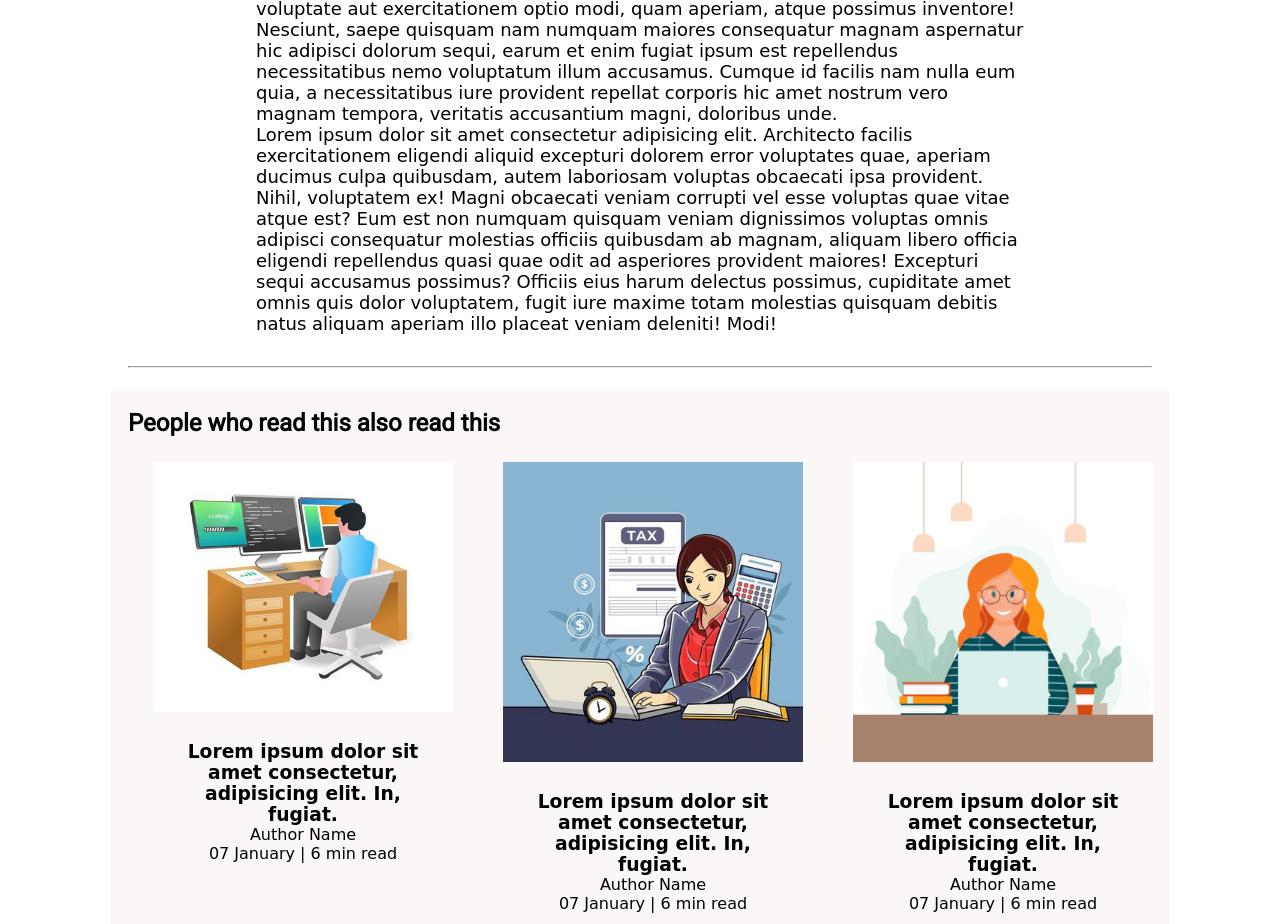
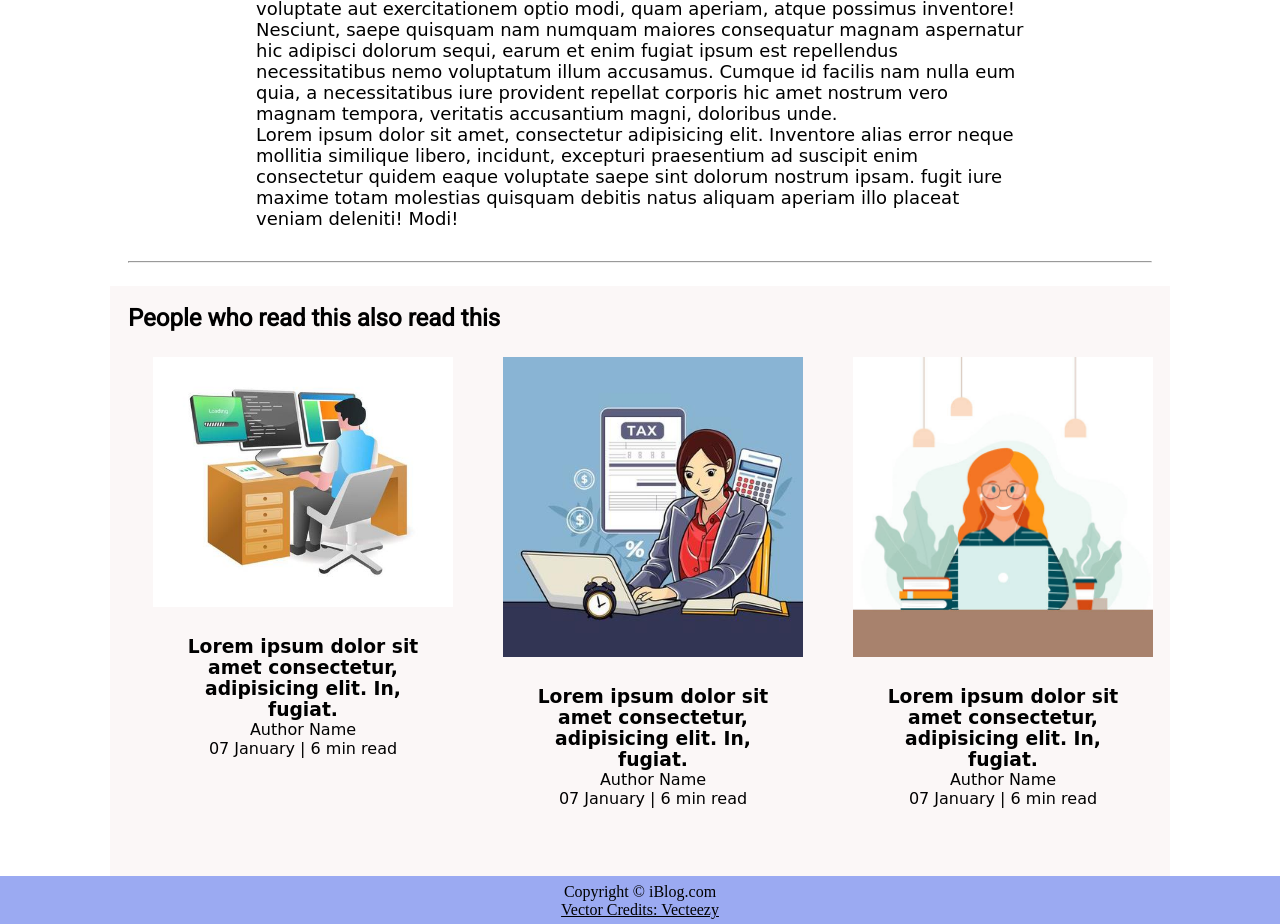
Before and after one commit to sakshikumari2010/BloggingWebsite, a plain HTML site: page blogpost.html in a window 1280 px wide. Shown: the part 1116-2040 px from the top of the page. Drawn offline with Linux system fonts and the light colour scheme; a web font is replaced by a local one.

Commit message:
updated blogpost changed its information

```diff
--- a/blogpost.html
+++ b/blogpost.html
@@ -108,13 +108,7 @@
             corporis hic amet nostrum vero magnam tempora, veritatis accusantium magni, doloribus unde.
 
         </p>
-        <p class="font1"> Lorem ipsum dolor sit amet consectetur adipisicing elit. Architecto facilis exercitationem
-            eligendi aliquid excepturi dolorem error voluptates quae, aperiam ducimus culpa quibusdam, autem laboriosam
-            voluptas obcaecati ipsa provident. Nihil, voluptatem ex! Magni obcaecati veniam corrupti vel esse voluptas
-            quae vitae atque est? Eum est non numquam quisquam veniam dignissimos voluptas omnis adipisci consequatur
-            molestias officiis quibusdam ab magnam, aliquam libero officia eligendi repellendus quasi quae odit ad
-            asperiores provident maiores! Excepturi sequi accusamus possimus? Officiis eius harum delectus possimus,
-            cupiditate amet omnis quis dolor voluptatem, fugit iure maxime totam molestias quisquam debitis natus
+        <p class="font1"> Lorem ipsum dolor sit amet, consectetur adipisicing elit. Inventore alias error neque mollitia similique libero, incidunt, excepturi praesentium ad suscipit enim consectetur quidem eaque voluptate saepe sint dolorum nostrum ipsam. fugit iure maxime totam molestias quisquam debitis natus
             aliquam aperiam illo placeat veniam deleniti! Modi!</p>
     </div>
 
```
